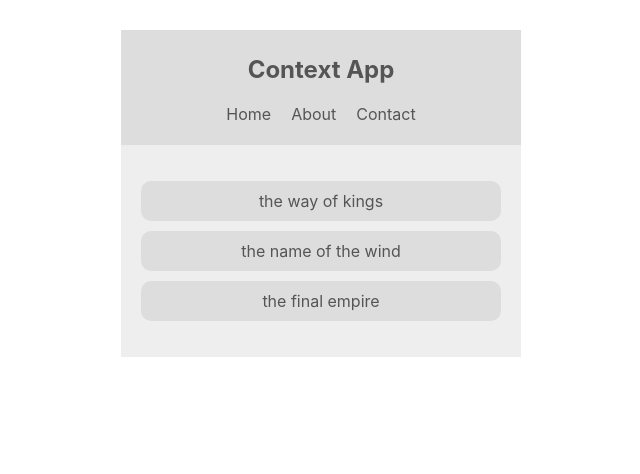
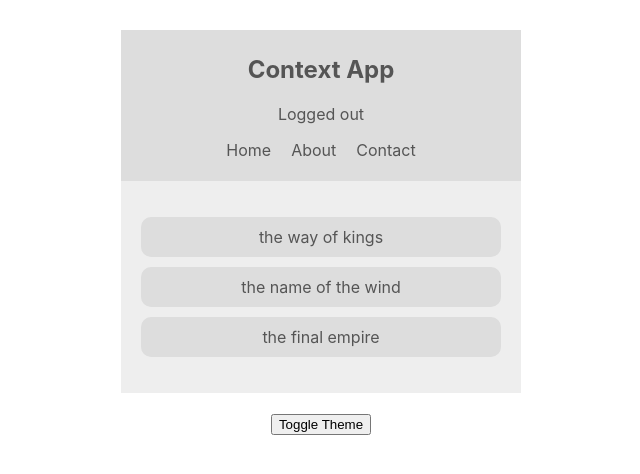
Before and after one commit to Richard-Burd/react-context-hooks, a React (Create React App) app in the folder contextapp/: page / in a window 1280 px wide. Shown: the top 474 px of the page, without its empty margins (319-959 px from the left). Built offline with nearby package versions, Linux system fonts and the light colour scheme.

Commit message:
Lesson 8 Completed

```diff
--- a/contextapp/src/App.js
+++ b/contextapp/src/App.js
@@ -2,13 +2,18 @@
 import Navbar from "./components/Navbar";
 import BookList from "./components/BookList";
 import ThemeContextProvider from "./contexts/ThemeContext";
+import ThemeToggle from "./components/ThemeToggle";
+import AuthContextProvider from "./contexts/AuthContext";
 
 function App() {
   return (
     <div className="App">
       <ThemeContextProvider>
-        <Navbar />
-        <BookList />
+        <AuthContextProvider>
+          <Navbar />
+          <BookList />
+          <ThemeToggle />
+        </AuthContextProvider>
       </ThemeContextProvider>
     </div>
   );
--- a/contextapp/src/components/Navbar.js
+++ b/contextapp/src/components/Navbar.js
@@ -1,19 +1,21 @@
 import React, {  Component } from 'react';
 import { ThemeContext } from '../contexts/ThemeContext';
+import { AuthContext } from '../contexts/AuthContext';
 
-// this method uses a context consumer instead of the ".Provider"
-// method as shown in the "OldNavbar" component below.
-// The former can be used on both class and functional components
-// whereas the latter only works for functional components
 class Navbar extends Component {
   render() {
     return (
-      <ThemeContext.Consumer>{(context) => {
-        const { isLightTheme, light, dark } = context;
+      <AuthContext.Consumer>{(authContext) => (
+        <ThemeContext.Consumer>{(themeContext) => {
+          const { isAuthenticated, toggleAuth } = authContext;
+          const { isLightTheme, light, dark } = themeContext;
           const theme = isLightTheme ? light : dark;
           return(
             <nav style={{ background: theme.ui, color: theme.syntax }}>
               <h1>Context App</h1>
+              <div onClick={toggleAuth}>
+                { isAuthenticated ? 'Logged in' : 'Logged out' }
+              </div>
               <ul>
                 <li>Home</li>
                 <li>About</li>
@@ -22,29 +24,9 @@
             </nav>
           )
         }}</ThemeContext.Consumer>
+      )}
 
-    );
-  }
-}
-
-// this is one way to consume context by using the static property called 'contextType',
-// and setting it equal to whatever context we want to use (ThemeContext)
-// this only works with class components
-class OldNavbar extends Component {
-  static contextType = ThemeContext;
-  render() {
-    // console.log(this.context)
-    const { isLightTheme, light, dark } = this.context;
-    const theme = isLightTheme ? light : dark;
-    return (
-      <nav style={{ background: theme.ui, color: theme.syntax }}>
-        <h1>Context App</h1>
-        <ul>
-          <li>Home</li>
-          <li>About</li>
-          <li>Contact</li>
-        </ul>
-      </nav>
+      </AuthContext.Consumer>
     );
   }
 }
--- /dev/null
+++ b/contextapp/src/components/ThemeToggle.js
@@ -0,0 +1,14 @@
+import React, { Component } from 'react';
+import { ThemeContext } from '../contexts/ThemeContext';
+
+class ThemeToggle extends Component {
+  static contextType = ThemeContext;
+  render() {
+    const { toggleTheme } = this.context;
+    return (
+      <button onClick={toggleTheme}>Toggle Theme</button>
+    );
+  }
+}
+
+export default ThemeToggle;
--- /dev/null
+++ b/contextapp/src/contexts/AuthContext.js
@@ -0,0 +1,23 @@
+import React, { createContext, Component } from 'react';
+
+export const AuthContext = createContext();
+
+class AuthContextProvider extends Component {
+  state = {
+    isAuthenticated: false
+  };
+
+  toggleAuth = () => {
+    this.setState({ isAuthenticated: !this.state.isAuthenticated });
+  }
+
+  render() {
+    return (
+      <AuthContext.Provider value={{...this.state, toggleAuth: this.toggleAuth}}>
+        {this.props.children}
+      </AuthContext.Provider>
+    );
+  }
+}
+
+export default AuthContextProvider;
--- a/contextapp/src/contexts/ThemeContext.js
+++ b/contextapp/src/contexts/ThemeContext.js
@@ -8,9 +8,14 @@
     light: { syntax: '#555', ui: '#ddd', bg: '#eee' },
     dark: { syntax: '#ddd', ui: '#333', bg: '#555' }
    }
+
+  toggleTheme = () => {
+    this.setState({ isLightTheme: !this.state.isLightTheme });
+  };
+
   render() {
     return (
-      <ThemeContext.Provider value={{...this.state}}>
+      <ThemeContext.Provider value={{...this.state, toggleTheme: this.toggleTheme}}>
         {this.props.children}
       </ThemeContext.Provider>
     );
```
Also changed, not shown: contextapp/src/components/NavBar(old).js (added, +52 -0 lines). Lines whose indentation alone changed are shown as unchanged.
